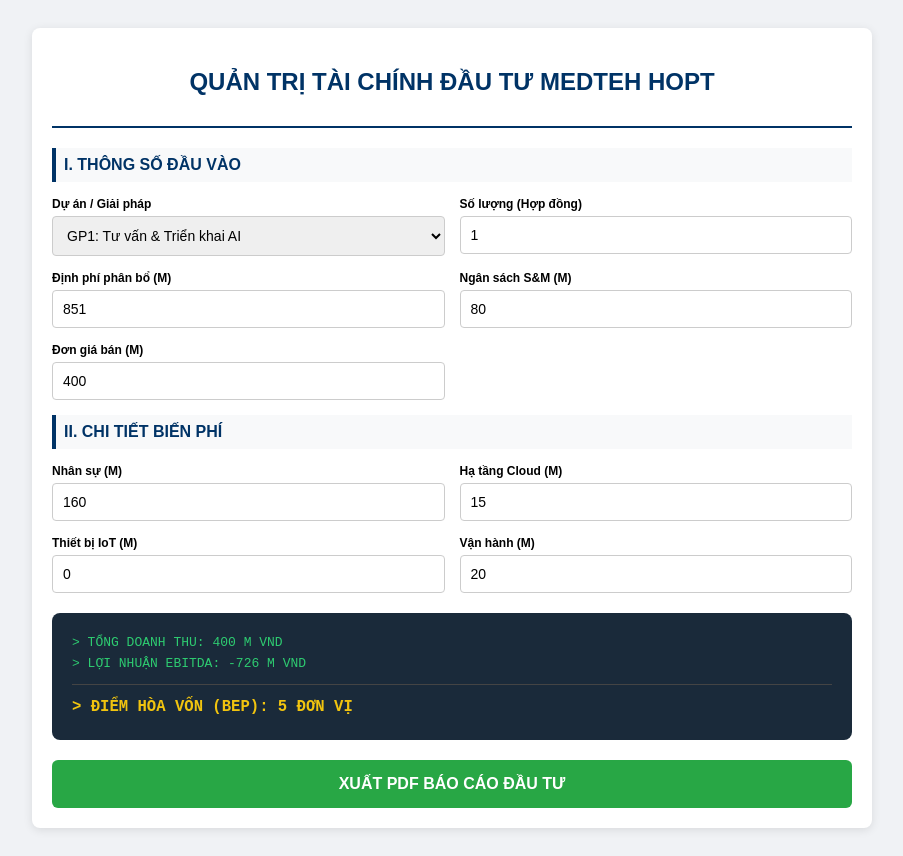
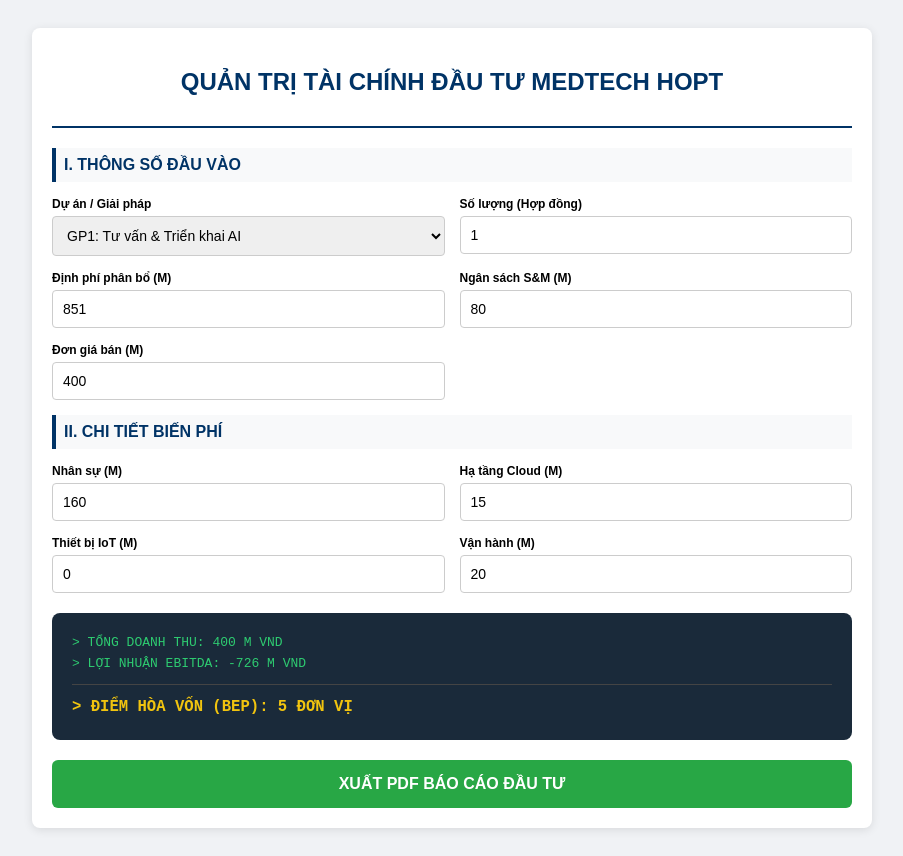
Before and after one commit to htsolutiontech/InvestMedTech, a plain HTML site: page index.html in a window 1280 px wide. Shown: the whole page, without its empty margins (188-1091 px from the left). Drawn offline with Linux system fonts and the light colour scheme.

Commit message:
Update index.html

```diff
--- a/index.html
+++ b/index.html
@@ -34,7 +34,7 @@
 
 <div class="container">
   <div class="header">
-    <h2>QUẢN TRỊ TÀI CHÍNH ĐẦU TƯ MEDTEH HOPT</h2>
+    <h2>QUẢN TRỊ TÀI CHÍNH ĐẦU TƯ MEDTECH HOPT</h2>
   </div>
 
   <form id="calcForm">
```
